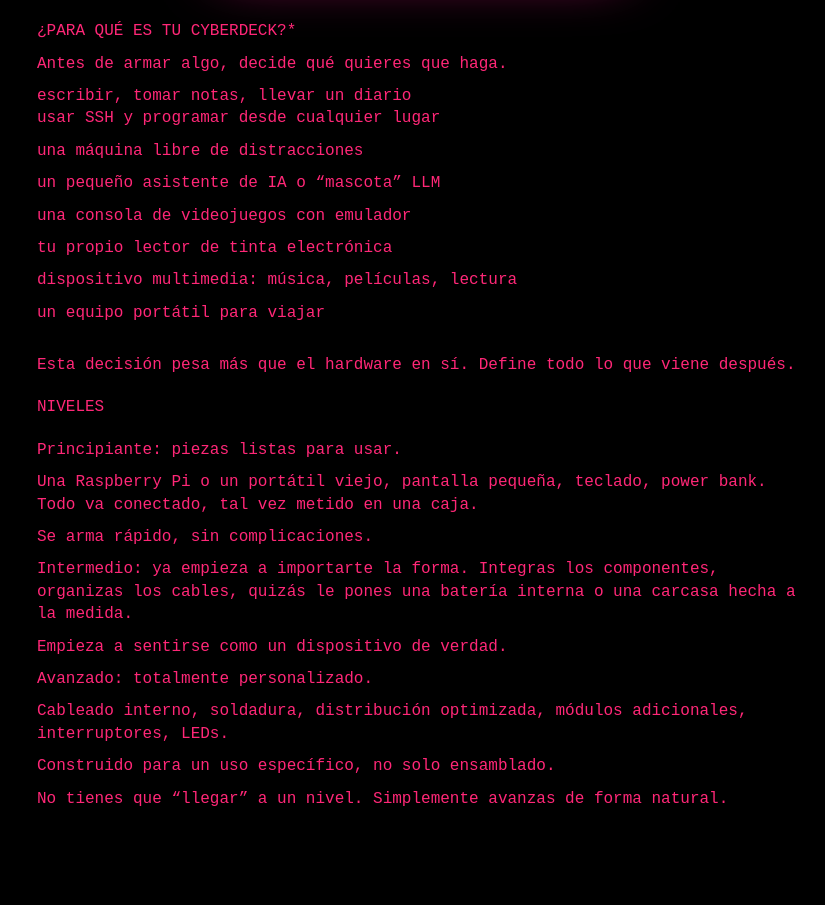
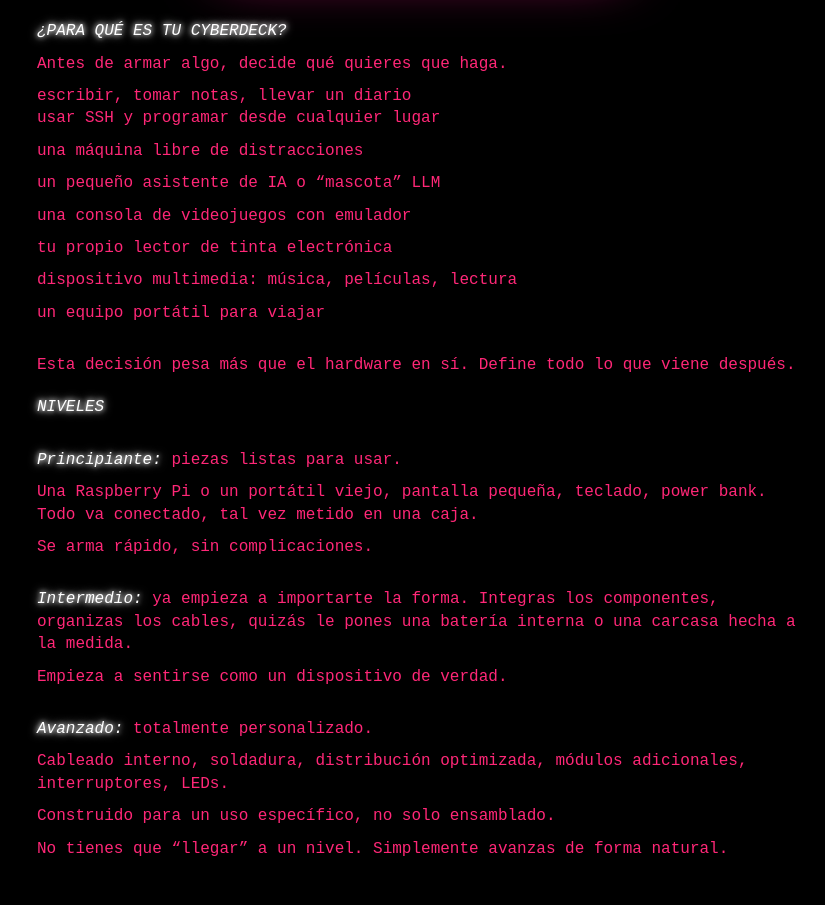
Before and after one commit to medusahra/medusahra.github.io, a Jekyll site: the page built from _posts/2026-04-13-cyberdeck.md, in a window 1280 px wide. Shown: the part 558-1463 px from the top of the page, without its empty margins (218-1043 px from the left). Built offline with Jekyll 4.4.1, drawn with Linux system fonts in a browser that asks for light colours; before the commit the page ends 1413 px from its top, so only the background shows below that.

Commit message:
Update 2026-04-13-cyberdeck.md

```diff
--- a/_posts/2026-04-13-cyberdeck.md
+++ b/_posts/2026-04-13-cyberdeck.md
@@ -16,7 +16,7 @@ como una estación portátil totalmente personalizada.
 <img src="/assets/cyberdeck.png" alt="cyberdeck" style="max-width: 90%; width: 400px; display: block; margin: 40px auto; filter: drop-shadow(0 0 30px #ff1493);">
 <div style="margin: 40px 0;"></div>
 
-¿PARA QUÉ ES TU CYBERDECK?*
+*¿PARA QUÉ ES TU CYBERDECK?*
 <div style="margin: 10px 0;"></div>
 Antes de armar algo, decide qué quieres que haga.
 <div style="margin: 10px 0;"></div>
@@ -39,19 +39,19 @@ un equipo portátil para viajar
 
 Esta decisión pesa más que el hardware en sí. Define todo lo que viene después.
 <div style="margin: 20px 0;"></div>
-NIVELES
-<div style="margin: 20px 0;"></div>
-Principiante: piezas listas para usar.
+*NIVELES*
+<div style="margin: 30px 0;"></div>
+*Principiante:* piezas listas para usar.
 <div style="margin: 10px 0;"></div>
 Una Raspberry Pi o un portátil viejo, pantalla pequeña, teclado, power bank. Todo va conectado, tal vez metido en una caja.
 <div style="margin: 10px 0;"></div>
 Se arma rápido, sin complicaciones.
-<div style="margin: 10px 0;"></div>
-Intermedio: ya empieza a importarte la forma. Integras los componentes, organizas los cables, quizás le pones una batería interna o una carcasa hecha a la medida.
+<div style="margin: 30px 0;"></div>
+*Intermedio:* ya empieza a importarte la forma. Integras los componentes, organizas los cables, quizás le pones una batería interna o una carcasa hecha a la medida.
 <div style="margin: 10px 0;"></div>
 Empieza a sentirse como un dispositivo de verdad.
-<div style="margin: 10px 0;"></div>
-Avanzado: totalmente personalizado.
+<div style="margin: 30px 0;"></div>
+*Avanzado:* totalmente personalizado.
 <div style="margin: 10px 0;"></div>Cableado interno, soldadura, distribución optimizada, módulos adicionales, interruptores, LEDs.
 <div style="margin: 10px 0;"></div>
 Construido para un uso específico, no solo ensamblado.
```
